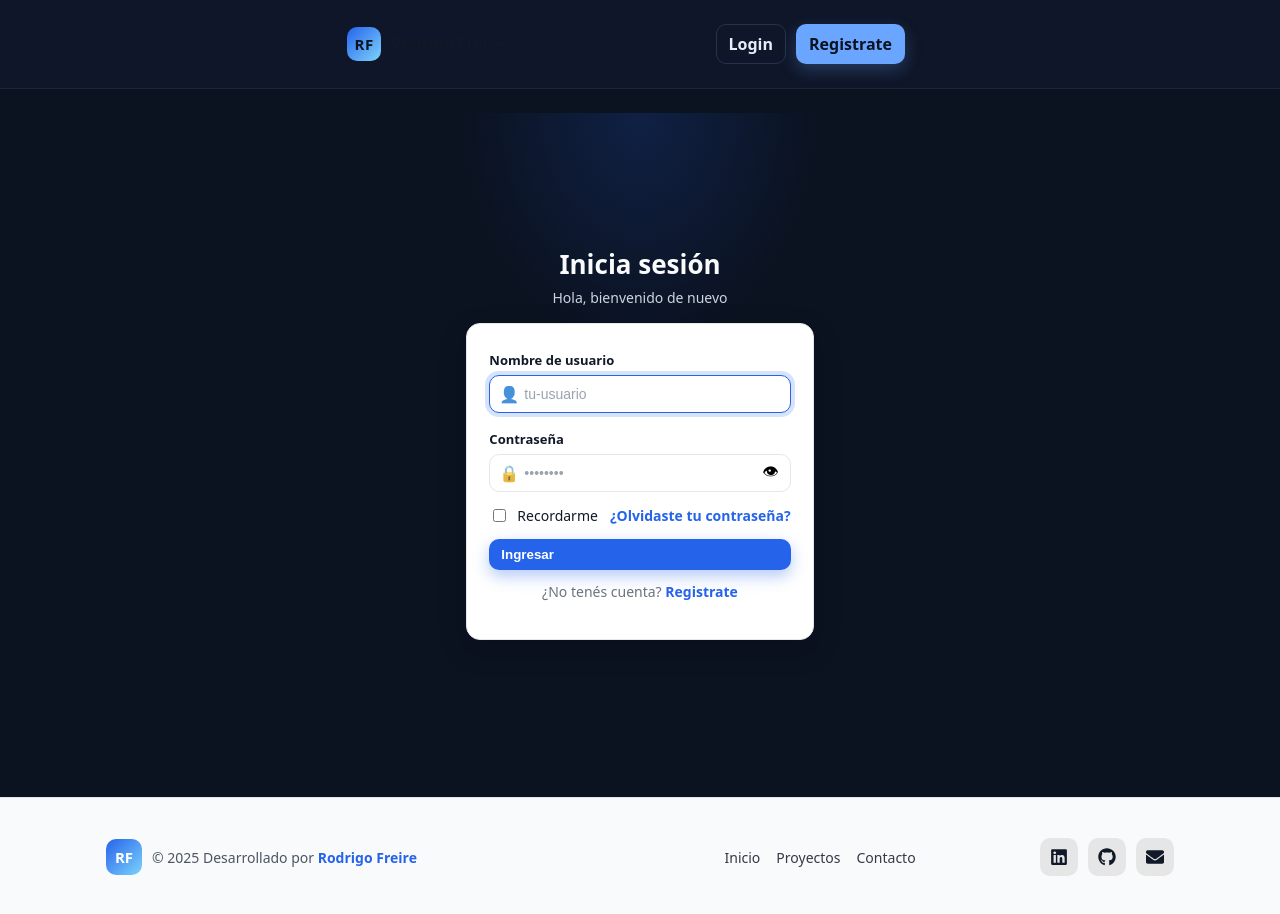
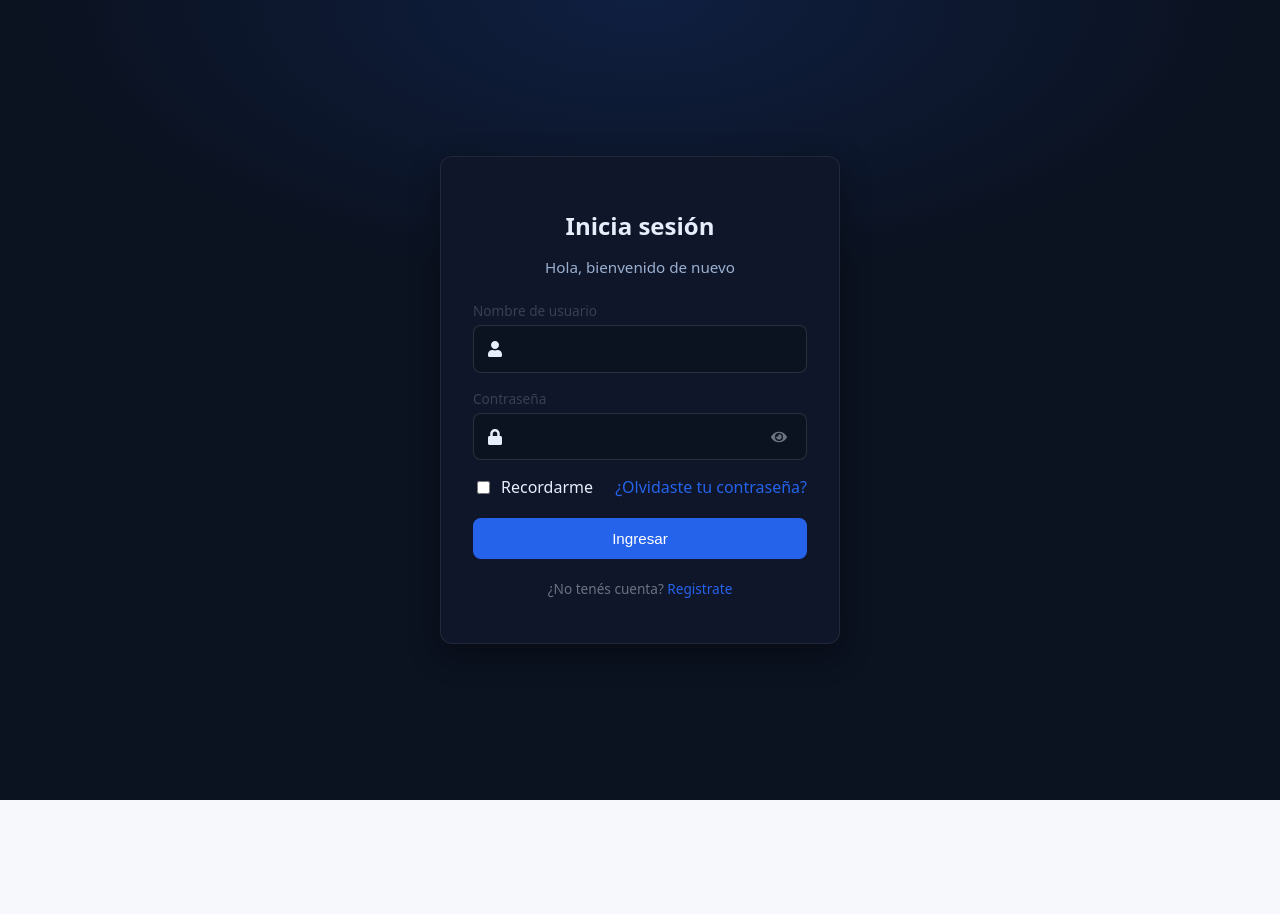
Before and after one commit to matute1987/proyecto-rodrigo, a React (Vite) app: page /login in a window 1280 px wide. After the commit the page ends 800 px from the top, so only its background shows below. Built offline with nearby package versions, Linux system fonts and the light colour scheme.

Commit message:
mejorando para sistema de celular

```diff
--- /dev/null
+++ b/src/components/AuthLayout.jsx
@@ -0,0 +1,24 @@
+// Reutilizable para Login y Register
+export default function AuthLayout({
+  title,
+  subtitle,
+  children,
+  theme = "light", // "light" | "dark"
+  ariaLabel = "auth-section",
+}) {
+  const themeClass = theme === "dark" ? "auth--dark" : "auth--light";
+
+  return (
+    <main
+      className={`auth-container ${themeClass}`}
+      role="main"
+      aria-label={ariaLabel}
+    >
+      <section className="auth-card">
+        {title && <h1 className="auth-title">{title}</h1>}
+        {subtitle && <p className="auth-subtitle">{subtitle}</p>}
+        {children}
+      </section>
+    </main>
+  );
+}
--- a/src/pages/Login.jsx
+++ b/src/pages/Login.jsx
@@ -1,148 +1,88 @@
-import { useEffect, useState } from "react";
-import Layout from "../components/Layout";
+import { useState } from "react";
+import { Link, useNavigate, useLocation } from "react-router-dom";
+import { FaUser, FaLock, FaEye, FaEyeSlash } from "react-icons/fa";
 import { useAuth } from "../context/UserContext";
-import { useLocation, useNavigate } from "react-router-dom";
-import "../styles/Login.css"; // usa el CSS que te pasé antes
+import AuthLayout from "../components/AuthLayout";
+import "../styles/Auth.css";
 
 export default function Login() {
   const [username, setUsername] = useState(localStorage.getItem("lastUser") || "");
   const [password, setPassword] = useState("");
-  const [showPass, setShowPass] = useState(false);
+  const [show, setShow] = useState(false);
   const [remember, setRemember] = useState(Boolean(localStorage.getItem("lastUser")));
   const [error, setError] = useState("");
   const [loading, setLoading] = useState(false);
-
   const { login } = useAuth();
   const navigate = useNavigate();
-  const location = useLocation();
-  // si venías de una ruta protegida, redirige allí
-  const redirectTo = location.state?.from || "/";
+  const { state } = useLocation();
 
-  useEffect(() => {
-    setError("");
-  }, [username, password]);
-
-  const handleLogin = async (e) => {
+  const onSubmit = async (e) => {
     e.preventDefault();
+    if (loading) return;
     if (!username.trim() || !password.trim()) {
-      setError("Completá usuario y contraseña.");
-      return;
+      setError("Completá usuario y contraseña."); return;
     }
-    if (password.length < 6) {
-      setError("La contraseña debe tener al menos 6 caracteres.");
-      return;
-    }
-
     try {
       setLoading(true);
-      // tu login debe devolver true/false o lanzar error; cubrimos ambas
-      const ok = await Promise.resolve(login(username, password));
-      if (ok) {
-        if (remember) localStorage.setItem("lastUser", username);
-        else localStorage.removeItem("lastUser");
-        setUsername("");
-        setPassword("");
-        navigate(redirectTo, { replace: true });
-      } else {
-        setError("Usuario o contraseña inválidos.");
-      }
+      const ok = await login(username, password);
+      if (!ok) return setError("Usuario o contraseña inválidos.");
+      remember ? localStorage.setItem("lastUser", username) : localStorage.removeItem("lastUser");
+      navigate(state?.from || "/", { replace: true });
     } catch (err) {
-      // si tu login lanza error con message, lo mostramos
-      setError(err?.message || "No se pudo iniciar sesión. Probá de nuevo.");
+      setError(err?.message || "No se pudo iniciar sesión.");
     } finally {
       setLoading(false);
     }
   };
 
   return (
-    <Layout>
-      <main className="login" role="main">
-        <section className="login__wrap">
-          <header className="login__header">
-            <h1 className="login__title">Inicia sesión</h1>
-            <p className="login__subtitle">Hola, bienvenido de nuevo</p>
-          </header>
+    <AuthLayout
+      title="Inicia sesión"
+      subtitle="Hola, bienvenido de nuevo"
+      theme="dark"              // o "light" si preferís
+    >
+      {error && <div className="error" role="alert">{error}</div>}
 
-          <form className="login__box" onSubmit={handleLogin} noValidate>
-            {error && (
-              <div className="login__alert" role="alert">
-                {error}
-              </div>
-            )}
-
-            <div className="login__field">
-              <label htmlFor="username">Nombre de usuario</label>
-              <div className="input input--withIcon">
-                <span className="input__icon" aria-hidden="true">👤</span>
-                <input
-                  id="username"
-                  type="text"
-                  autoComplete="username"
-                  value={username}
-                  onChange={(e) => setUsername(e.target.value)}
-                  placeholder="tu-usuario"
-                  required
-                  autoFocus
-                />
+      <form onSubmit={onSubmit} noValidate>
+        <div className="input-group">
+          <label htmlFor="user">Nombre de usuario</label>
+          <div className="input-wrapper">
+            <FaUser aria-hidden="true" />
+            <input id="user" value={username} onChange={(e) => setUsername(e.target.value)} autoComplete="username" />
           </div>
         </div>
 
-            <div className="login__field">
-              <label htmlFor="password">Contraseña</label>
-              <div className="input input--withIcon">
-                <span className="input__icon" aria-hidden="true">🔒</span>
+        <div className="input-group">
+          <label htmlFor="pass">Contraseña</label>
+          <div className="input-wrapper input-wrapper--with-btn">
+            <FaLock aria-hidden="true" />
             <input
-                  id="password"
-                  type={showPass ? "text" : "password"}
-                  autoComplete="current-password"
+              id="pass"
+              type={show ? "text" : "password"}
               value={password}
               onChange={(e) => setPassword(e.target.value)}
-                  placeholder="••••••••"
-                  required
-                  minLength={6}
+              autoComplete="current-password"
             />
-                <button
-                  type="button"
-                  className="input__toggle"
-                  aria-label={showPass ? "Ocultar contraseña" : "Mostrar contraseña"}
-                  onClick={() => setShowPass((s) => !s)}
-                >
-                  {showPass ? "🙈" : "👁"}
+            <button type="button" className="eye-btn" onClick={() => setShow(s => !s)}>
+              {show ? <FaEyeSlash /> : <FaEye />}
             </button>
           </div>
         </div>
 
-            <div className="login__row">
-              <label className="check">
-                <input
-                  type="checkbox"
-                  checked={remember}
-                  onChange={(e) => setRemember(e.target.checked)}
-                />
-                <span>Recordarme</span>
+        <div className="auth-row" style={{ display: "flex", justifyContent: "space-between", alignItems: "center", margin: "6px 0 12px" }}>
+          <label style={{ display: "inline-flex", alignItems: "center", gap: "8px" }}>
+            <input type="checkbox" checked={remember} onChange={(e) => setRemember(e.target.checked)} />
+            Recordarme
           </label>
-
-              <a href="/recuperar" className="login__link">
-                ¿Olvidaste tu contraseña?
-              </a>
+          <Link className="auth-link" to="/recuperar">¿Olvidaste tu contraseña?</Link>
         </div>
 
-            <button
-              className="btn btn--primary"
-              type="submit"
-              disabled={loading}
-              aria-busy={loading}
-            >
+        <button className="auth-submit" disabled={loading} aria-busy={loading}>
           {loading ? "Ingresando…" : "Ingresar"}
         </button>
 
-            <p className="login__alt">
-              ¿No tenés cuenta?{" "}
-              <a href="/register" className="login__link">Registrate</a>
-            </p>
+        <p className="auth-alt">¿No tenés cuenta? <Link to="/register">Registrate</Link></p>
       </form>
-        </section>
-      </main>
-    </Layout>
+    </AuthLayout>
   );
 }
--- a/src/pages/Register.css
+++ b/src/pages/Register.css
@@ -143,3 +143,74 @@
 .auth-alt a:hover {
   text-decoration: underline;
 }
+
+/* ===== Variantes de tema ===== */
+.auth--light {
+  background: #f3f4f6;
+  /* ya lo usabas */
+}
+
+.auth--light .auth-card {
+  background: #ffffff;
+  color: #111827;
+  border: 1px solid #e5e7eb;
+  box-shadow: 0 8px 24px rgba(0, 0, 0, .08);
+}
+
+.auth--light .auth-title {
+  color: #111827;
+}
+
+.auth--light .auth-subtitle {
+  color: #6b7280;
+}
+
+/* Tema oscuro consistente (opcional) */
+.auth--dark {
+  /* degradé sutil + base oscura */
+  background:
+    radial-gradient(80% 60% at 50% 0%, rgba(37, 99, 235, .16), transparent 60%),
+    #0b1220;
+}
+
+.auth--dark .auth-card {
+  background: #0f1629;
+  color: #e6eefc;
+  border: 1px solid rgba(255, 255, 255, .08);
+  box-shadow: 0 10px 30px rgba(0, 0, 0, .35);
+}
+
+.auth--dark .auth-title {
+  color: #e6eefc;
+}
+
+.auth--dark .auth-subtitle {
+  color: #9bb0d0;
+}
+
+/* Inputs y botón se adaptan sin cambiar tu estructura */
+.auth--dark .input-wrapper {
+  background: #0b1220;
+  border: 1px solid rgba(255, 255, 255, .12);
+}
+
+.auth--dark .input-wrapper:focus-within {
+  border-color: #6aa6ff;
+}
+
+.auth--dark .input-wrapper input {
+  color: #e6eefc;
+}
+
+.auth--dark .input-wrapper input::placeholder {
+  color: #9bb0d0;
+}
+
+.auth--dark .auth-submit {
+  background: #2563eb;
+  color: #fff;
+}
+
+.auth--dark .auth-submit:hover {
+  background: #1d4ed8;
+}
--- a/src/styles/Home.css
+++ b/src/styles/Home.css
@@ -224,3 +224,131 @@
     grid-template-columns: 1fr
   }
 }
+
+/* ===== Mobile polish ===== */
+@media (max-width: 480px) {
+
+  /* Header */
+  .header_right-empty,
+  .header_ghost {
+    display: none;
+    /* oculta el cuadrado vacío */
+  }
+
+  .header__user {
+    gap: 8px;
+  }
+
+  /* Hero card */
+  .hero {
+    padding: 16px 14px;
+  }
+
+  .hero__title {
+    font-size: clamp(20px, 6vw, 28px);
+    line-height: 1.15;
+    margin-bottom: 8px;
+  }
+
+  .hero__subtitle {
+    font-size: clamp(13px, 3.6vw, 15px);
+    line-height: 1.35;
+  }
+
+  /* Títulos de sección */
+  .section__title {
+    font-size: clamp(18px, 5.5vw, 24px);
+    margin-top: 18px;
+    margin-bottom: 8px;
+  }
+
+  .section__subtitle {
+    font-size: 14px;
+    margin-bottom: 12px;
+  }
+
+  /* Filtros: buscador + select */
+  .filters {
+    display: grid;
+    grid-template-columns: 1fr;
+    /* apila */
+    gap: 8px;
+    margin-bottom: 12px;
+  }
+
+  .filters input[type="search"],
+  .filters select {
+    width: 100%;
+    font-size: 16px;
+    /* evita zoom en iOS */
+    padding: 10px 12px;
+    border-radius: 10px;
+  }
+
+  .filters select {
+    appearance: none;
+    /* quita flecha azul iOS */
+    -webkit-appearance: none;
+    background-color: #0b1220;
+    /* adapta a tu tema */
+    color: #e6eefc;
+    border: 1px solid rgba(255, 255, 255, .12);
+    background-image: none;
+    /* elimina ícono del SO */
+  }
+
+  /* Grid de productos */
+  .products {
+    display: grid;
+    grid-template-columns: 1fr;
+    /* 1 col en XS */
+    gap: 12px;
+  }
+
+  @media (min-width: 380px) {
+    .products {
+      grid-template-columns: repeat(2, 1fr);
+    }
+
+    /* 2 cols */
+  }
+
+  .productCard {
+    border-radius: 14px;
+    padding: 10px;
+  }
+
+  .productCard__title {
+    font-size: 14px;
+    line-height: 1.2;
+  }
+
+  .productCard__price {
+    font-size: 15px;
+  }
+
+  /* Hit areas cómodas */
+  .btn,
+  .link-btn,
+  .chip {
+    min-height: 44px;
+  }
+}
+
+/* Tap highlight y scroll suave en iOS */
+* {
+  -webkit-tap-highlight-color: transparent;
+}
+
+html {
+  scroll-behavior: smooth;
+}
+
+/* Si usás inputs/labels globales */
+input,
+select,
+textarea {
+  font-size: 16px;
+}
+
+/* evita zoom */
```
Lines whose indentation alone changed are shown as unchanged.
